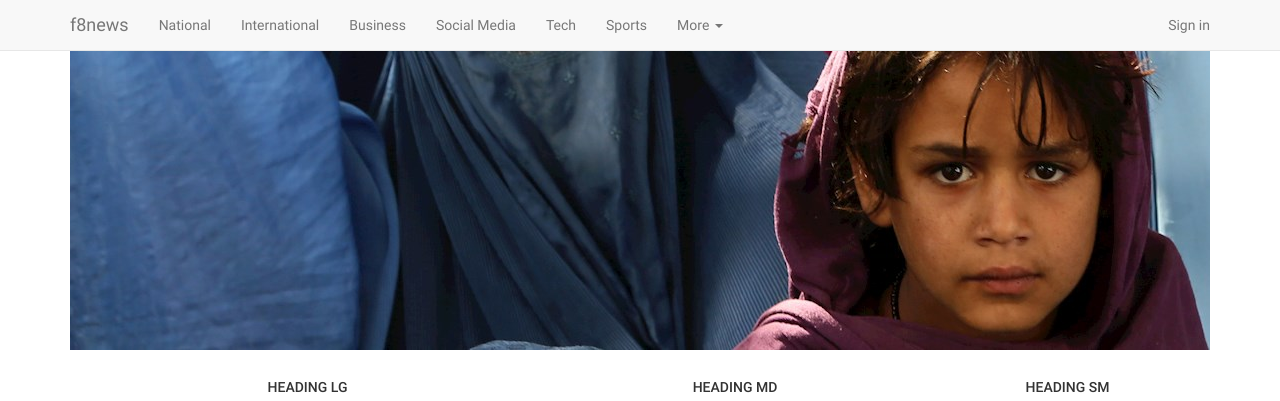
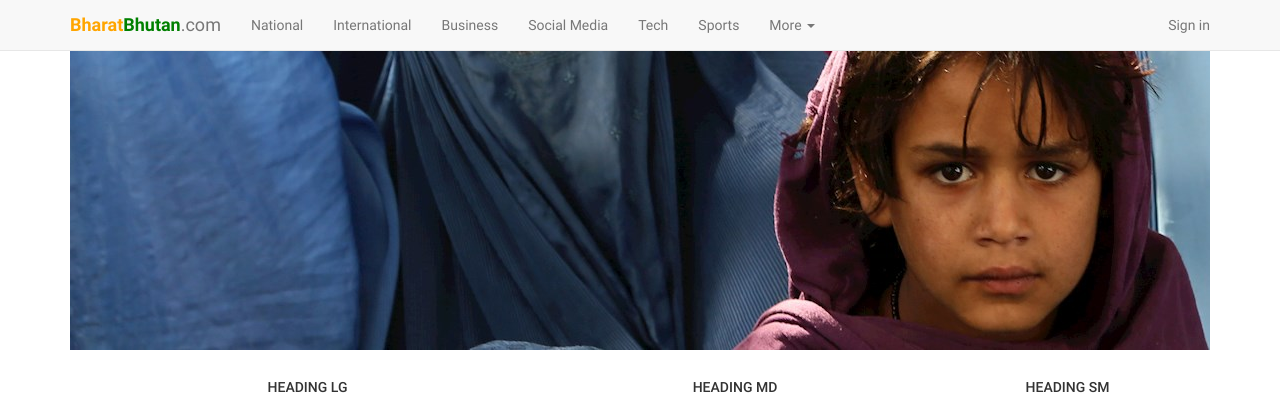
Before and after one commit to akinza/a6news-app, a CodeIgniter app: page /database/index.php/home/index in a window 1280 px wide. Shown: the top 401 px of the page. Run offline with CodeIgniter, Linux system fonts and the light colour scheme; some libraries are stand-ins or nearby versions.

Commit message:
Changed Brand Name

```diff
--- a/application/views/include/header.php
+++ b/application/views/include/header.php
@@ -11,7 +11,7 @@
         <span class="icon-bar"></span>
         <span class="icon-bar"></span>
       </button>
-      <a class="navbar-brand" href="<?php echo base_url("/"); ?>">f8news</a>
+      <a class="navbar-brand" href="<?php echo base_url("/"); ?>"><span style="color:orange; font-weight:bold;">Bharat</span><span style=" font-weight:bold;color:green;">Bhutan</span>.com</a>
     </div>
     <div id="navbar" class="navbar-collapse collapse">
       <ul class="nav navbar-nav">
```
